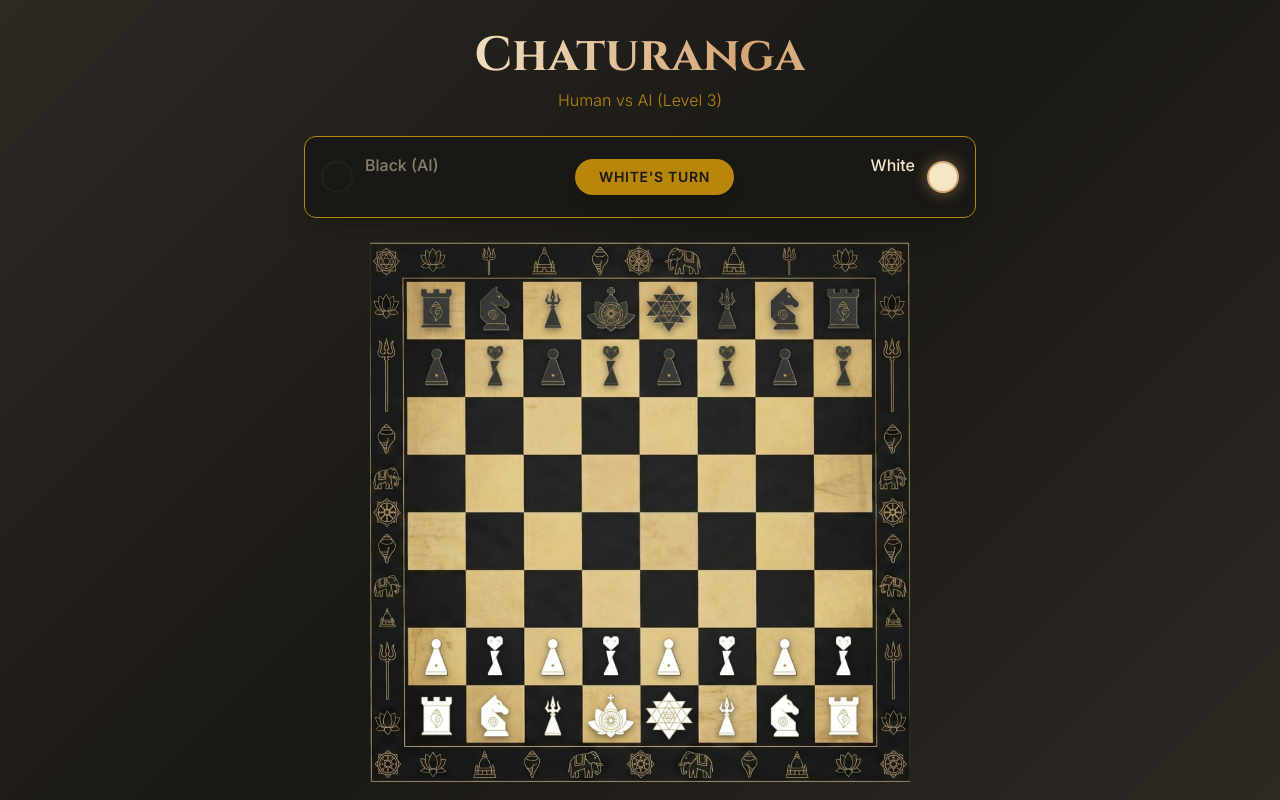
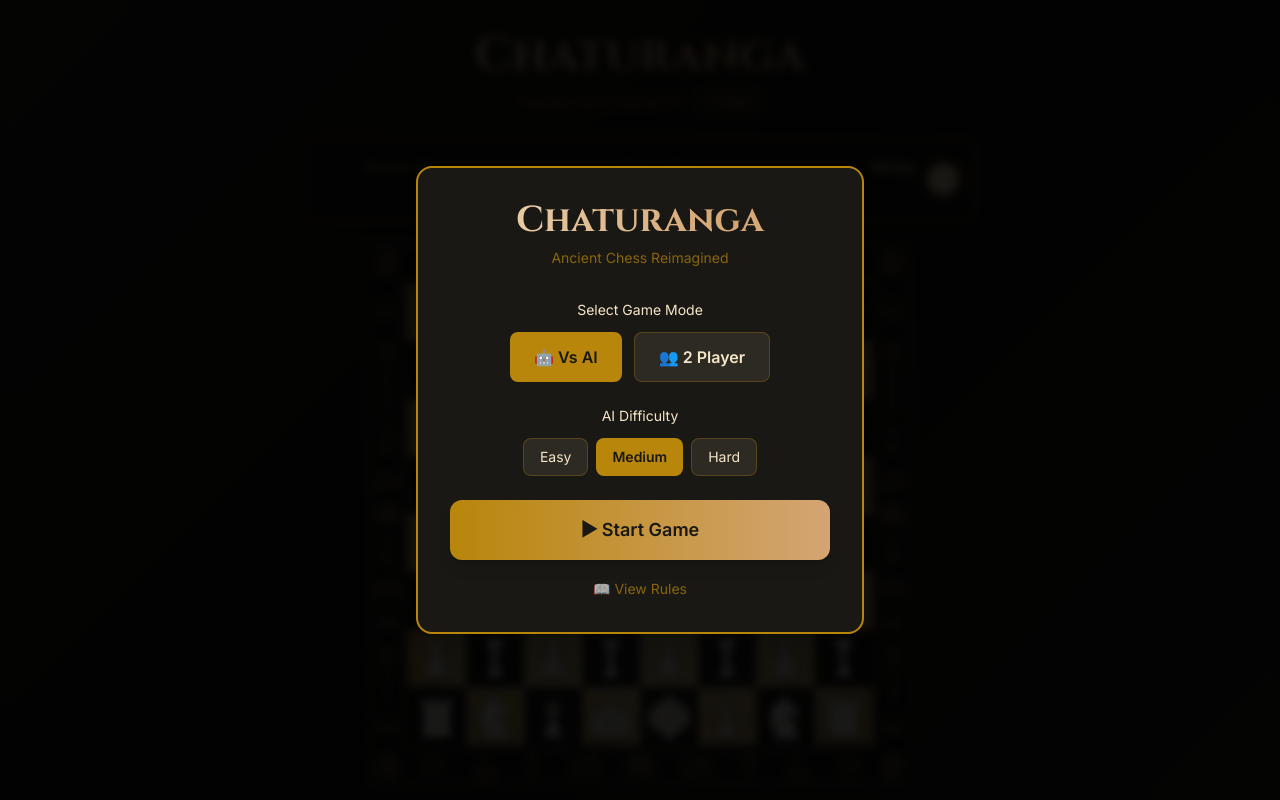
Before and after one commit to sanxCode/mobapp, a React (Vite) app: page / in a window 1280 px wide. Shown: the top 800 px of the page. Built offline with nearby package versions, Linux system fonts and the light colour scheme.

Commit message:
ui upgrade

```diff
--- a/App.tsx
+++ b/App.tsx
@@ -22,6 +22,7 @@ export default function App() {
   const [gameMode, setGameMode] = useState<'pvc' | 'pvp'>('pvc'); // Player vs Computer, Player vs Player
   const [aiDifficulty, setAiDifficulty] = useState<number>(3); // Search depth
   const [showRules, setShowRules] = useState(false);
+  const [showStartScreen, setShowStartScreen] = useState(true); // Show start popup on load
 
   // Game State
   const [gameState, setGameState] = useState<GameState>(() => ({
@@ -37,11 +38,21 @@ export default function App() {
     promotionPending: null
   }));
 
+  // Move History for Undo/Redo
+  const [history, setHistory] = useState<GameState[]>([]);
+  const [future, setFuture] = useState<GameState[]>([]);
+
   // Refs for AI handling to avoid stale closures in timeouts
   const gameStateRef = useRef(gameState);
   gameStateRef.current = gameState;
 
-  const resetGame = () => {
+  // Show start screen (for New Game button)
+  const openStartScreen = () => {
+    setShowStartScreen(true);
+  };
+
+  // Actually reset and start the game
+  const startGame = () => {
     setGameState({
       board: createInitialBoard(),
       turn: 'white',
@@ -54,6 +65,58 @@ export default function App() {
       capturedBlack: [],
       promotionPending: null
     });
+    setHistory([]);
+    setFuture([]);
+    setShowStartScreen(false);
+  };
+
+  // Undo last move (in AI mode, undo 2 moves to skip AI's turn)
+  const undoMove = () => {
+    if (history.length === 0) return;
+
+    // In PvC mode, undo 2 moves (player + AI) if possible
+    const stepsToUndo = (gameMode === 'pvc' && history.length >= 2) ? 2 : 1;
+
+    // Get the state to restore
+    const previousState = history[history.length - stepsToUndo];
+
+    // Store current state and intermediate states for redo
+    if (stepsToUndo === 2) {
+      // Store both states: [intermediate AI state, current state]
+      setFuture(prev => [history[history.length - 1], gameState, ...prev]);
+    } else {
+      setFuture(prev => [gameState, ...prev]);
+    }
+
+    setHistory(prev => prev.slice(0, -stepsToUndo));
+    setGameState(previousState);
+  };
+
+  // Redo move (in AI mode, redo 2 moves)
+  const redoMove = () => {
+    if (future.length === 0) return;
+
+    // In PvC mode, redo 2 moves if possible
+    const stepsToRedo = (gameMode === 'pvc' && future.length >= 2) ? 2 : 1;
+
+    // Get the target state
+    const nextState = future[stepsToRedo - 1];
+
+    // Store current state and intermediate states to history
+    if (stepsToRedo === 2) {
+      setHistory(prev => [...prev, gameState, future[0]]);
+    } else {
+      setHistory(prev => [...prev, gameState]);
+    }
+
+    setFuture(prev => prev.slice(stepsToRedo));
+    setGameState(nextState);
+  };
+
+  // Save state to history before making a move
+  const saveToHistory = () => {
+    setHistory(prev => [...prev, { ...gameState }]);
+    setFuture([]); // Clear redo stack when new move is made
   };
 
   // --- Move Handling ---
@@ -92,6 +155,9 @@ export default function App() {
   };
 
   const executeMove = (fromRow: number, fromCol: number, move: Move) => {
+    // Save current state to history before making move
+    saveToHistory();
+
     const { board, turn, capturedWhite, capturedBlack } = gameState;
 
     // Capture logic
@@ -224,9 +290,17 @@ export default function App() {
         <h1 className="text-4xl md:text-5xl font-cinzel font-bold title-shimmer">
           Chaturanga
         </h1>
+        <div className="flex items-center justify-center gap-4">
           <p className="text-[#b8860b] font-light">
             {gameMode === 'pvc' ? `Human vs AI (Level ${aiDifficulty})` : 'Player vs Player'}
           </p>
+          <button
+            onClick={openStartScreen}
+            className="text-xs px-3 py-1 bg-[#2d2a24] text-[#b8860b] border border-[#b8860b]/50 rounded-full hover:bg-[#b8860b] hover:text-[#1a1814] transition-all"
+          >
+            ↻ New
+          </button>
+        </div>
       </header>
 
       {/* Game Info Bar */}
@@ -240,11 +314,24 @@ export default function App() {
           </div>
         </div>
 
-        {/* Status Indicator */}
-        <div className="px-6 py-2 bg-[#b8860b] text-[#1a1814] rounded-full font-bold text-sm uppercase tracking-wider shadow-lg">
-          {gameState.gameOver
-            ? (gameState.winner === 'draw' ? 'Draw' : `${gameState.winner === 'white' ? 'White' : 'Black'} Wins!`)
-            : `${gameState.turn}'s Turn`}
+        {/* Undo/Redo Buttons */}
+        <div className="flex items-center gap-2">
+          <button
+            onClick={undoMove}
+            disabled={history.length === 0 || gameState.gameOver}
+            className={`w-10 h-10 rounded-full flex items-center justify-center transition-all ${history.length > 0 && !gameState.gameOver ? 'bg-[#b8860b] text-[#1a1814] hover:bg-[#d4a574]' : 'bg-[#2d2a24] text-[#b8860b]/30 cursor-not-allowed'}`}
+            title="Undo"
+          >
+            ↩
+          </button>
+          <button
+            onClick={redoMove}
+            disabled={future.length === 0 || gameState.gameOver}
+            className={`w-10 h-10 rounded-full flex items-center justify-center transition-all ${future.length > 0 && !gameState.gameOver ? 'bg-[#b8860b] text-[#1a1814] hover:bg-[#d4a574]' : 'bg-[#2d2a24] text-[#b8860b]/30 cursor-not-allowed'}`}
+            title="Redo"
+          >
+            ↪
+          </button>
         </div>
 
         {/* White Player */}
@@ -328,48 +415,69 @@ export default function App() {
         </div>
       </div>
 
-      {/* Controls */}
-      <div className="flex flex-wrap justify-center gap-4 mt-4">
+      {/* Start Screen Modal */}
+      {showStartScreen && (
+        <div className="fixed inset-0 bg-black/90 backdrop-blur-sm flex items-center justify-center z-50 p-4">
+          <div className="bg-[#1a1814] border-2 border-[#b8860b] rounded-2xl max-w-md w-full p-8 shadow-2xl text-center">
+            {/* Title */}
+            <h1 className="text-4xl font-cinzel font-bold title-shimmer mb-2">Chaturanga</h1>
+            <p className="text-[#b8860b]/70 text-sm mb-8">Ancient Chess Reimagined</p>
+
+            {/* Game Mode Selection */}
+            <div className="mb-6">
+              <p className="text-[#f5e6c8] text-sm mb-3">Select Game Mode</p>
+              <div className="flex gap-3 justify-center">
                 <button
-          onClick={resetGame}
-          className="btn-sacred px-6 py-2 font-semibold rounded-lg hover:translate-y-[-2px] transition-all active:scale-95"
+                  onClick={() => setGameMode('pvc')}
+                  className={`px-6 py-3 rounded-lg font-semibold transition-all ${gameMode === 'pvc' ? 'bg-[#b8860b] text-[#1a1814]' : 'bg-[#2d2a24] text-[#f5e6c8] border border-[#b8860b]/30 hover:border-[#b8860b]'}`}
                 >
-          ↻ New Game
+                  🤖 Vs AI
                 </button>
                 <button
-          onClick={() => setShowRules(true)}
-          className="btn-sacred px-6 py-2 rounded-lg transition-all"
+                  onClick={() => setGameMode('pvp')}
+                  className={`px-6 py-3 rounded-lg font-semibold transition-all ${gameMode === 'pvp' ? 'bg-[#b8860b] text-[#1a1814]' : 'bg-[#2d2a24] text-[#f5e6c8] border border-[#b8860b]/30 hover:border-[#b8860b]'}`}
                 >
-          📖 Rules
+                  👥 2 Player
+                </button>
+              </div>
+            </div>
+
+            {/* AI Difficulty (only if vs AI) */}
+            {gameMode === 'pvc' && (
+              <div className="mb-6">
+                <p className="text-[#f5e6c8] text-sm mb-3">AI Difficulty</p>
+                <div className="flex gap-2 justify-center">
+                  {[{ val: 2, label: 'Easy' }, { val: 3, label: 'Medium' }, { val: 4, label: 'Hard' }].map(d => (
+                    <button
+                      key={d.val}
+                      onClick={() => setAiDifficulty(d.val)}
+                      className={`px-4 py-2 rounded-lg text-sm transition-all ${aiDifficulty === d.val ? 'bg-[#b8860b] text-[#1a1814] font-bold' : 'bg-[#2d2a24] text-[#f5e6c8] border border-[#b8860b]/30 hover:border-[#b8860b]'}`}
+                    >
+                      {d.label}
+                    </button>
+                  ))}
+                </div>
+              </div>
+            )}
+
+            {/* Start Button */}
+            <button
+              onClick={startGame}
+              className="w-full py-4 bg-gradient-to-r from-[#b8860b] to-[#d4a574] text-[#1a1814] rounded-xl font-bold text-lg hover:scale-[1.02] transition-all shadow-lg mb-4"
+            >
+              ▶ Start Game
             </button>
 
-        <div className="flex items-center gap-2 bg-[#1a1814] p-1 rounded-lg border border-[#b8860b]">
+            {/* Rules Link */}
             <button
-            onClick={() => { setGameMode('pvc'); resetGame(); }}
-            className={`px-3 py-1 rounded text-sm transition-all ${gameMode === 'pvc' ? 'bg-[#b8860b] text-[#1a1814] font-bold' : 'text-[#f5e6c8]'}`}
+              onClick={() => { setShowStartScreen(false); setShowRules(true); }}
+              className="text-[#b8860b]/70 hover:text-[#d4a574] text-sm transition-colors"
             >
-            Vs AI
-          </button>
-          <button
-            onClick={() => { setGameMode('pvp'); resetGame(); }}
-            className={`px-3 py-1 rounded text-sm transition-all ${gameMode === 'pvp' ? 'bg-[#b8860b] text-[#1a1814] font-bold' : 'text-[#f5e6c8]'}`}
-          >
-            2 Player
+              📖 View Rules
             </button>
           </div>
-
-        {gameMode === 'pvc' && (
-          <select
-            value={aiDifficulty}
-            onChange={(e) => setAiDifficulty(Number(e.target.value))}
-            className="bg-[#1a1814] border border-[#b8860b] text-[#f5e6c8] rounded-lg px-3 py-2 text-sm focus:outline-none focus:border-[#d4a574]"
-          >
-            <option value={2}>Easy</option>
-            <option value={3}>Medium</option>
-            <option value={4}>Hard</option>
-          </select>
+        </div>
       )}
-      </div>
 
       {/* Rules Modal */}
       {showRules && (
@@ -425,7 +533,7 @@ export default function App() {
 
       {/* Credits Footer */}
       <footer className="mt-6 text-center text-xs text-[#b8860b]/50">
-        Created by Jiv Dost Mahan • Designed by Sunny Vaghela
+        Created by Jiv Dost Mahan • Designed and Developed by Sunny Vaghela
       </footer>
     </div>
   );
```
Also changed, not shown: 1 other file (tests, documents, lock files or other folders). Lines whose indentation alone changed are shown as unchanged.
